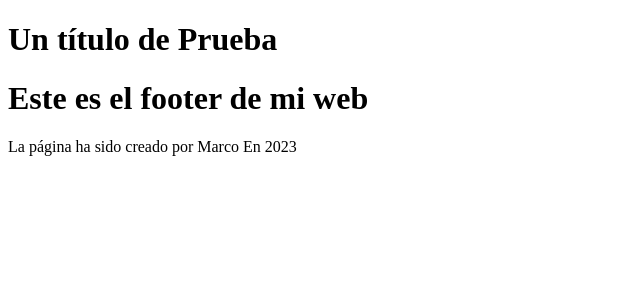
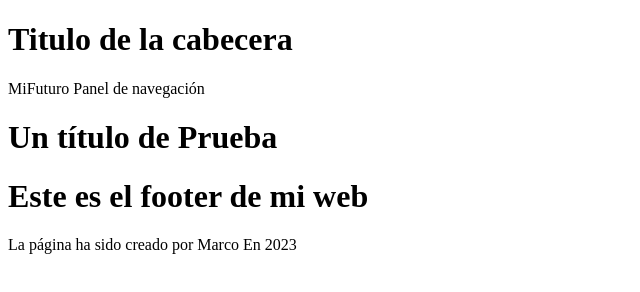
Before and after one commit to MarcoTeacher/PruebaGitHub1, a plain HTML site: page index.html in a window 1280 px wide. Shown: the whole page, without its empty margins (0-640 px from the left). Drawn offline with Linux system fonts and the light colour scheme.

Commit message:
Agregados contenidos al <header> en la Rama ContenidosHeader

```diff
--- a/index.html
+++ b/index.html
@@ -7,6 +7,10 @@
     <title>Prueba Git</title>
 </head>
 <body>
+    <header>
+        <h1>Titulo de la cabecera</h1>
+        <nav>MiFuturo Panel de navegación</nav>
+    </header>
     <h1>Un título de Prueba</h1>
     <footer>
         <h1>Este es el footer de mi web</h1>
```
